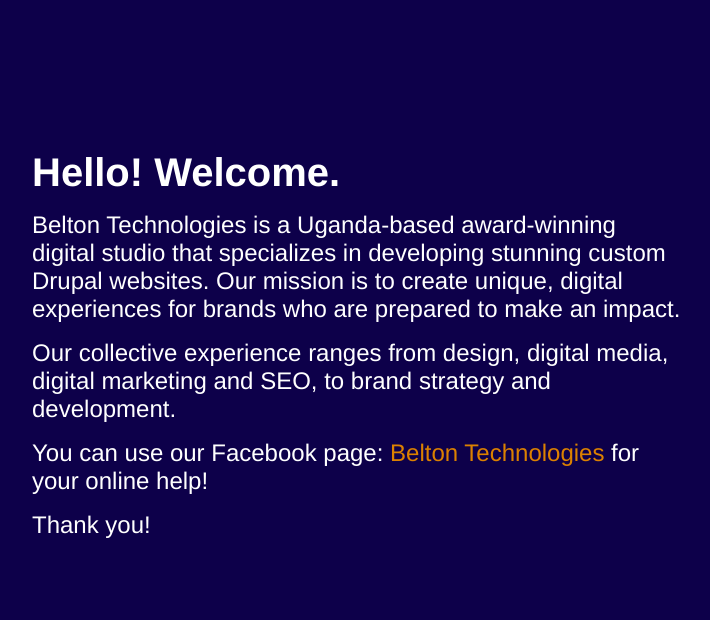
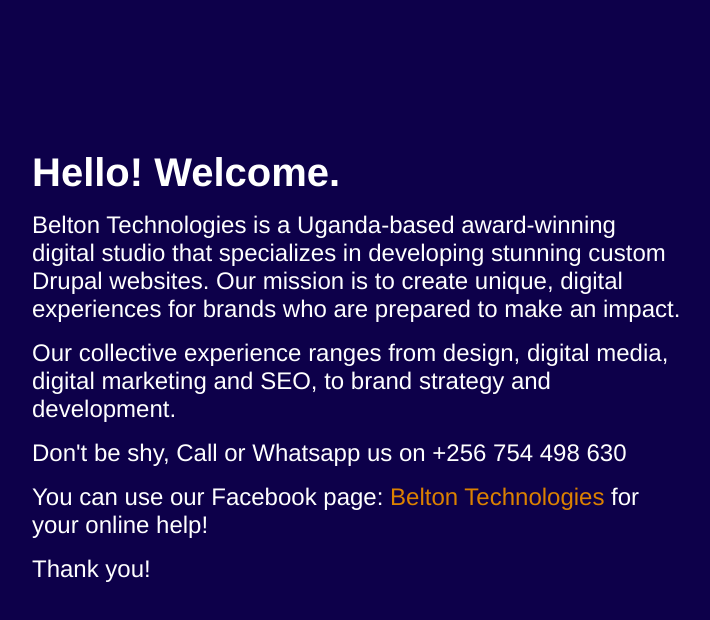
Before and after one commit to VincentWasswa/belton-technogies, a plain HTML site: page index.html in a window 1280 px wide. Shown: the whole page, without its empty margins (283-993 px from the left). Drawn offline with Linux system fonts and the light colour scheme.

Commit message:
Update index.html

```diff
--- a/index.html
+++ b/index.html
@@ -66,6 +66,7 @@
 <div>
 <p>Belton Technologies is a Uganda-based award-winning digital studio that specializes in developing stunning custom Drupal websites. Our mission is to create unique, digital experiences for brands who are prepared to make an impact. </p>
 <p>Our collective experience ranges from design, digital media, digital marketing and SEO, to brand strategy and development.</p>
+<p>Don't be shy, Call or Whatsapp us on +256 754 498 630</p>
 <p>You can use our Facebook page: <a href="https://www.facebook.com/beltontechnologies">Belton Technologies</a> for your online help!</p>
 <p>Thank you!</p>
 </div>
```
